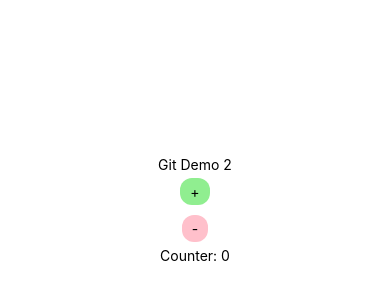
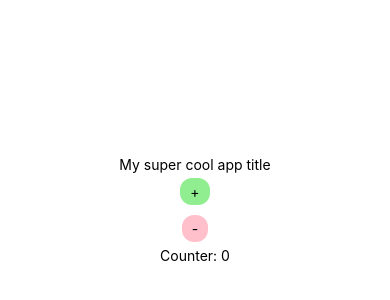
Before and after one commit to ParadauxIO/git-demo, a React Native app: screen / in a window 390 px wide. Shown: the part 212-512 px from the top of the page. Built offline with nearby package versions, Linux system fonts and the light colour scheme.

Commit message:
Changes app title

```diff
--- a/App.js
+++ b/App.js
@@ -7,7 +7,7 @@ export default function App() {
 
   return (
     <View style={styles.container}>
-      <Text>Git Demo 2</Text>
+      <Text>My super cool app title</Text>
       <TouchableOpacity style={[styles.button, {backgroundColor: "lightgreen"}]} onPress={() => setCounter(prev => prev + 1)}>
         <Text>+</Text>
       </TouchableOpacity>
```
